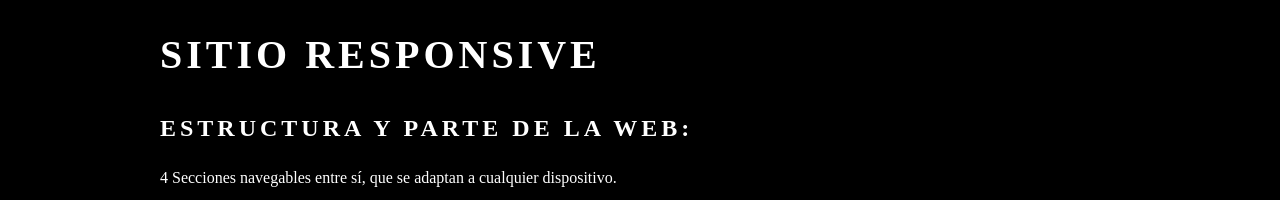
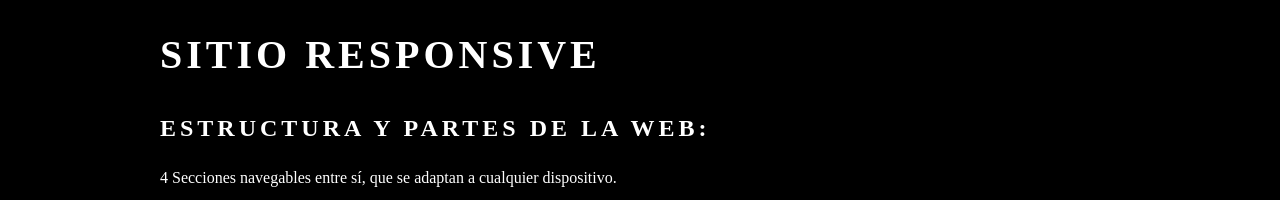
Before and after one commit to natalcocers/presentacion-dudouvintage, a plain HTML site: page sitio-responsive.html in a window 1280 px wide. Shown: the top 200 px of the page. Drawn offline with Linux system fonts and the light colour scheme.

Commit message:
Add files via upload

```diff
--- a/sitio-responsive.html
+++ b/sitio-responsive.html
@@ -20,7 +20,7 @@
             <h1>Sitio responsive</h1>
         </div>
         <div class="subtitulo-sitio-responsive">
-            <h2>Estructura y parte de la web:</h2>
+            <h2>Estructura y partes de la web:</h2>
             <p>4 Secciones navegables entre sí, que se adaptan a cualquier dispositivo.</p>
         </div>
         <section id="estructura">
```
